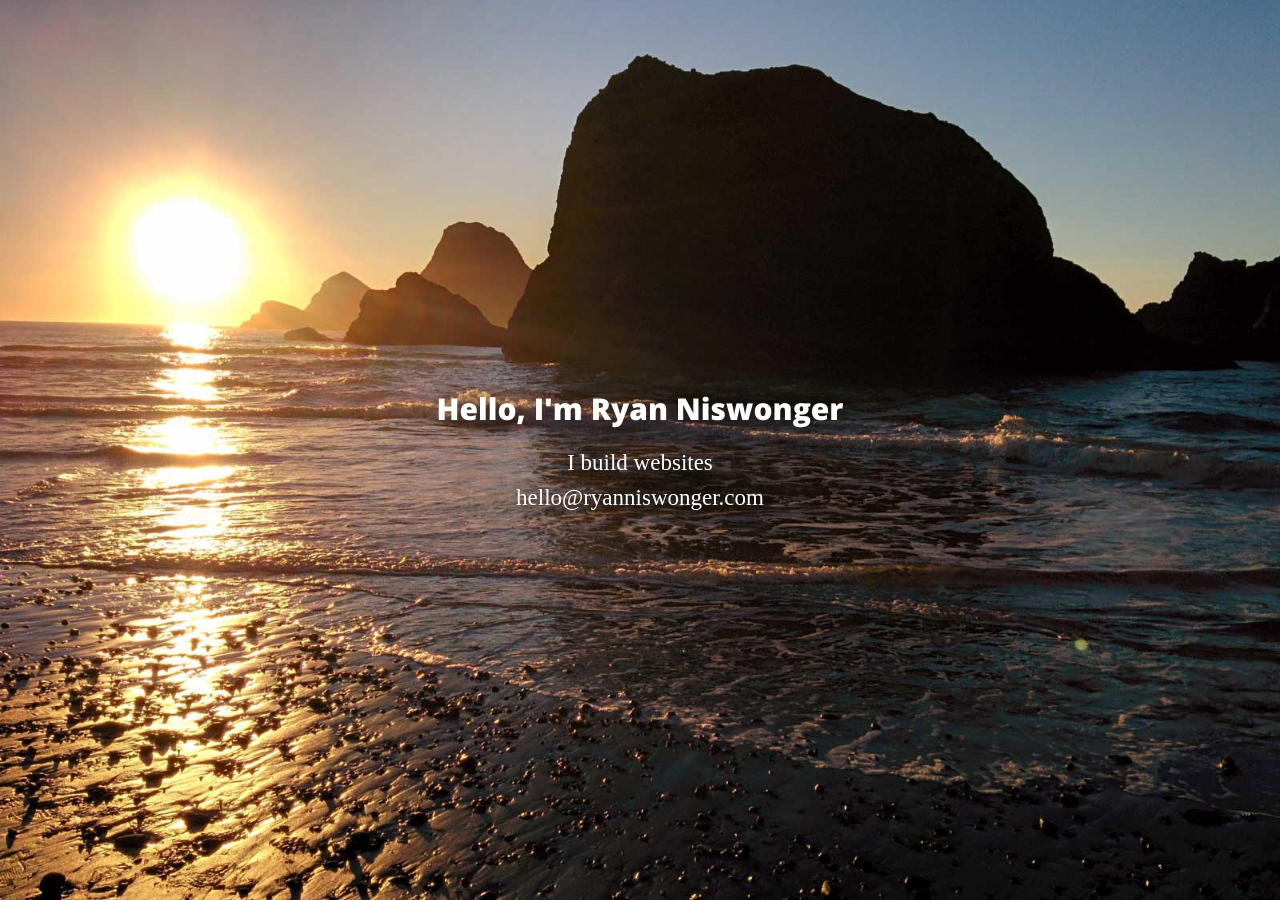
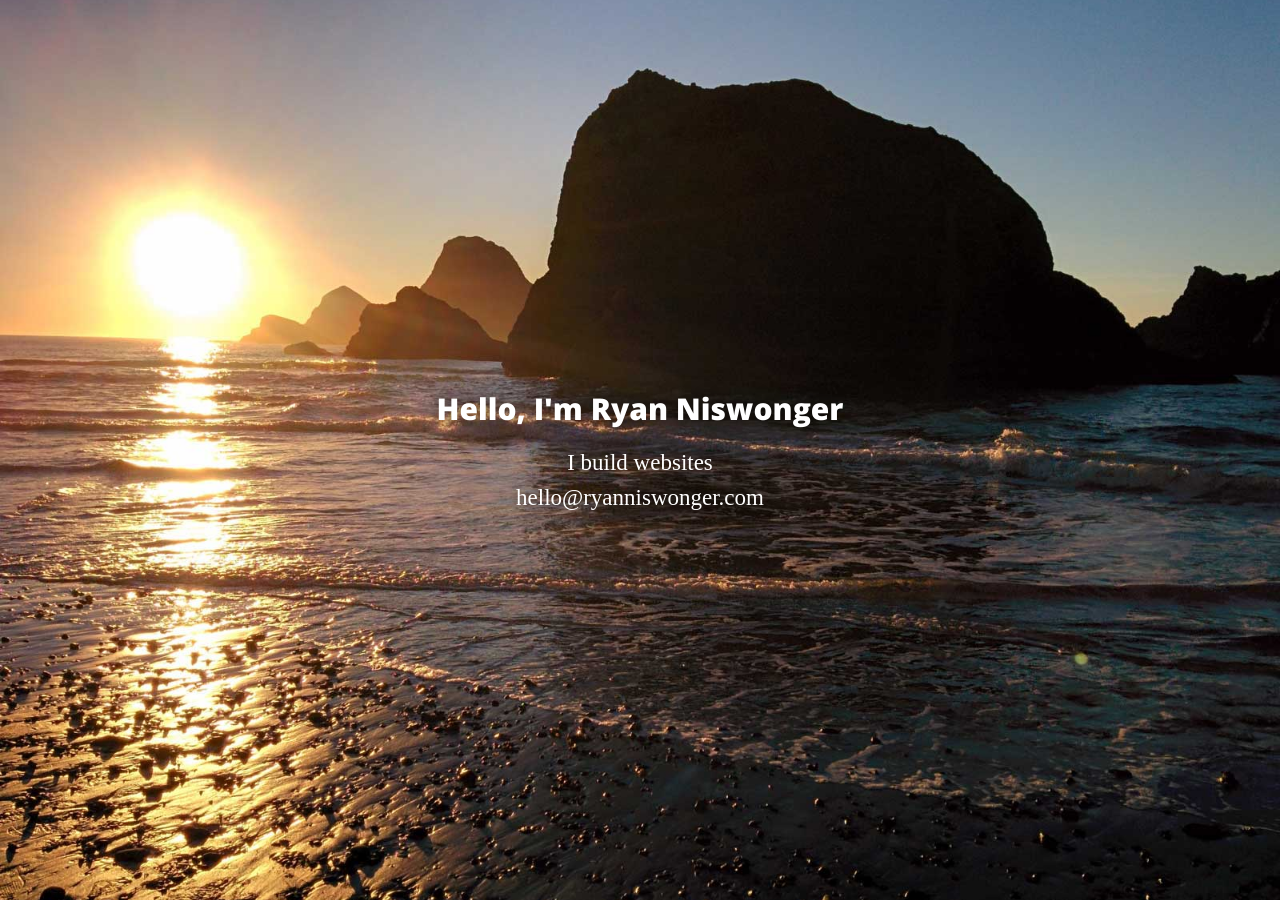
Before and after one commit to rniswonger/rniswonger.github.io, a Jekyll site: the page built from index.html, in a window 1280 px wide. Built offline with Jekyll 4.4.1, drawn with Linux system fonts in a browser that asks for light colours; some web fonts are replaced.

Commit message:
adjust background position

```diff
--- a/_sass/_base.scss
+++ b/_sass/_base.scss
@@ -23,7 +23,7 @@ body {
     color: $background-color;
     image: url(../img/oceanside.jpg);
     size: cover;
-    position: 50% 50%;
+    position: 40% 20%;
     repeat: no-repeat;
   }
   height: 100%;
```
